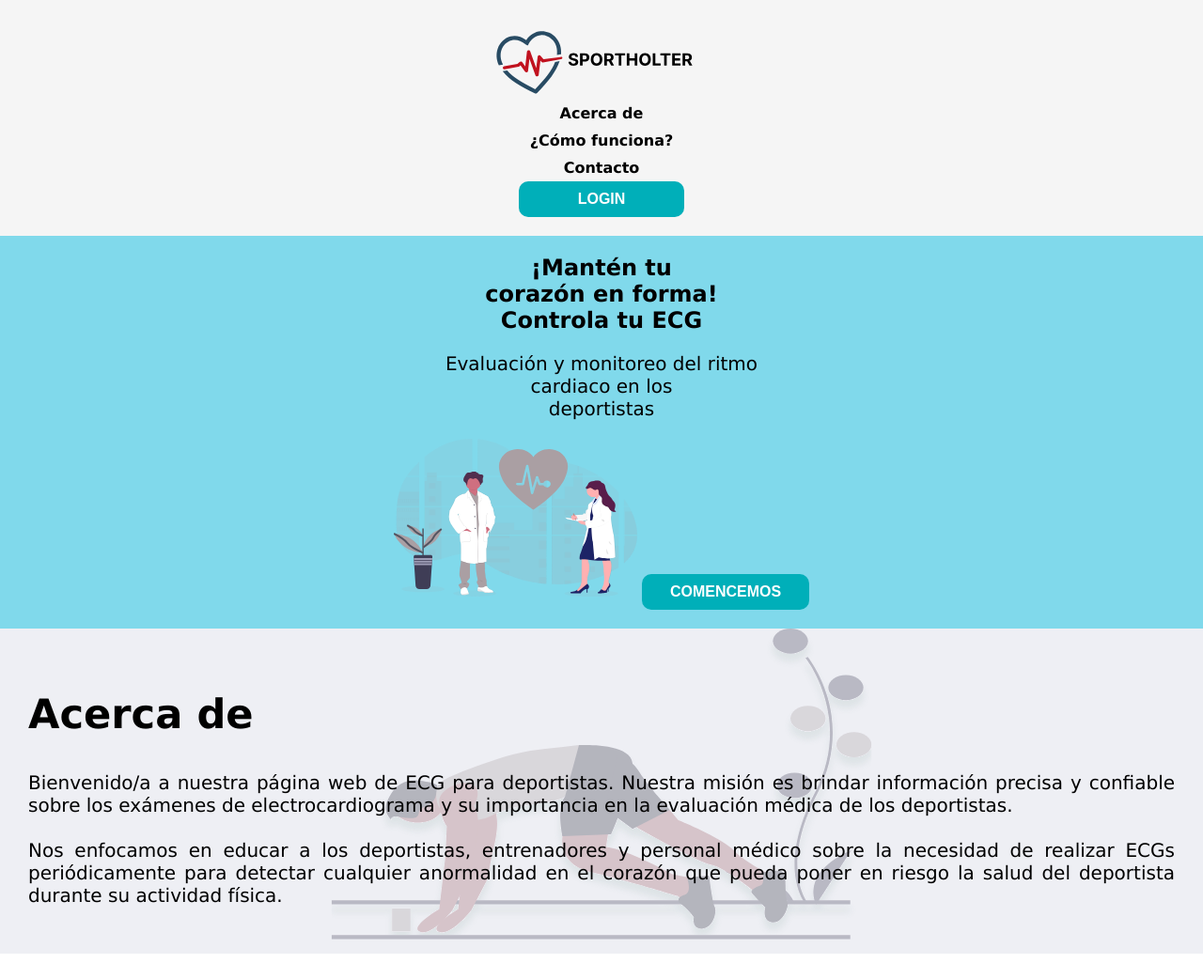
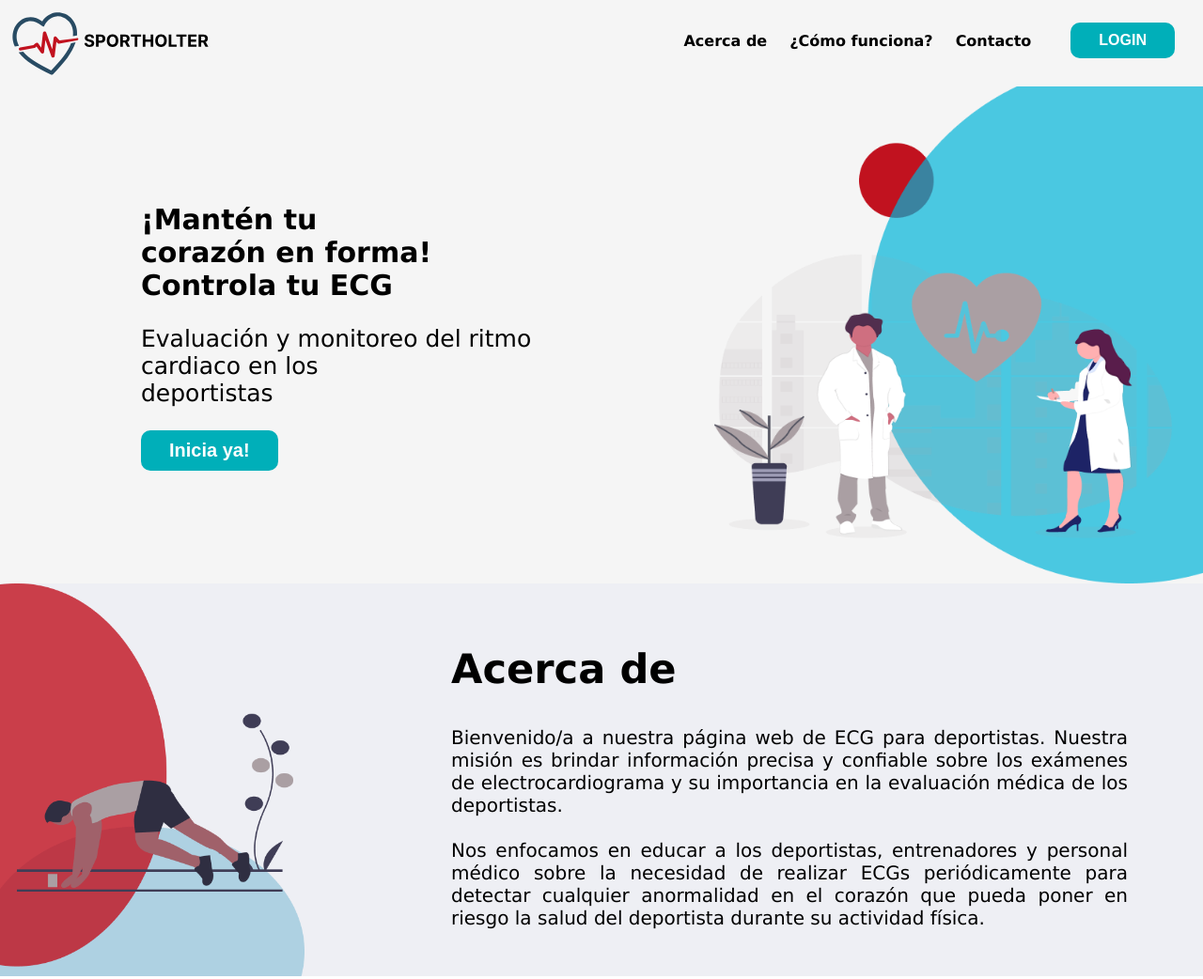
Before and after one commit to LauraRiano143/Trabajo_de_grado, a plain HTML site: page index.html in a window 1280 px wide. Shown: the top 1042 px of the page at 94% size. Drawn offline with Linux system fonts and the light colour scheme.

Commit message:
home page responsive

```diff
--- a/index.css
+++ b/index.css
@@ -82,6 +82,14 @@ header a:hover{
     padding: 0px 10px 20px;
 }
 
+#inicio button{
+    display: flex;
+    align-items: center;
+    justify-content: center;
+    flex-direction: column;
+    margin-left: 55px;
+}
+
 #inicio img{
     width: 259px;
     height: 168px;
@@ -132,9 +140,8 @@ header a:hover{
 
 #lista li{
     position: relative;
-    display: block;
-    padding: .4em .4em .4em 2em;
-    *padding: .4em;
+    display: flex;
+    padding: .4em 1em.4em 2em;
     margin: .5em 0;
     background: #ddd;
     color: #444;
@@ -198,3 +205,94 @@ footer .cp{
 footer .logo{
     padding: 10px 10px 0;
 }
+
+@media (min-width: 830px){
+
+    header .logo{
+        padding-left: 20px;
+    }
+
+    header{
+        padding: 0;
+        padding-bottom: 5px;
+    }
+
+    header .container{
+        flex-direction: row;
+        justify-content: space-between;
+    }
+
+    header nav{
+        flex-direction: row;
+        padding: 0;
+        padding-right: 30px;
+    }
+
+    header a{
+        padding-top: 10px ;
+    }
+
+    button{
+        margin-left:30px;
+    }
+
+    #inicio{
+        background-color: rgb(245, 245, 245);
+        display: flex;
+        align-items: flex-start;
+        justify-content: flex-start;
+        text-align: left;
+        flex-direction: column;
+        background-image: url("media/inicio.png");
+        background-repeat: no-repeat;
+        background-size: 26em;
+        background-position: right;
+        font-size: 20px;
+    }
+
+    #inicio img{
+        visibility: hidden;
+        display: none;
+    }
+
+    #inicio .container{
+        margin: 5em 7em;
+    }
+
+    #inicio button{
+        margin: 0;
+    }
+
+    #acercade{
+        background-image: none;
+        background-image: url("media/runner.png");
+        background-repeat: no-repeat;
+        background-size: contain;
+        background-position: left;
+    }
+
+    #acercade .texto {
+        text-align: justify;
+        padding-left: 30em;
+        padding-right: 5em;
+    }
+
+    #lista li{
+        position: relative;
+        display: block;
+        padding: .4em .4em .4em 2em;
+        margin: .5em 0;
+        background: #ddd;
+        color: #444;
+        text-decoration: none;
+        border-radius: .3em;
+        transition: all .3s ease-out;
+    }
+
+}
+
+@media (min-width:900px){
+    #inicio{
+        background-position-x: calc(100vw-800px);
+    }
+}
--- a/index.html
+++ b/index.html
@@ -23,10 +23,12 @@
 
     <section id="inicio">
         <div class="container">
-            <h1>¡Mantén tu<br> corazón en forma!<br>Controla tu ECG</h1>
-            <p>Evaluación y monitoreo del ritmo <br>cardiaco en los <br>deportistas</p>
+            <div class="texto">
+                <h1>¡Mantén tu<br> corazón en forma!<br>Controla tu ECG</h1>
+                <p>Evaluación y monitoreo del ritmo <br>cardiaco en los <br>deportistas</p>
+            </div>
             <img src="media/medicine.svg" alt="medicine" width="100px" />
-            <button>COMENCEMOS</button>
+            <button>Inicia ya! </button>
     </section>
 
     <section id="acercade">
@@ -56,7 +58,7 @@
         </div>
     </section>
 
-    <footer>
+    <footer id="contacto">
         <div class="container">
             <div class="logo">
                 <img src="media/Logo BN.svg" alt="logobn"/>
```
Also changed, not shown: media/inicio.png (added), media/runner.png (added).
